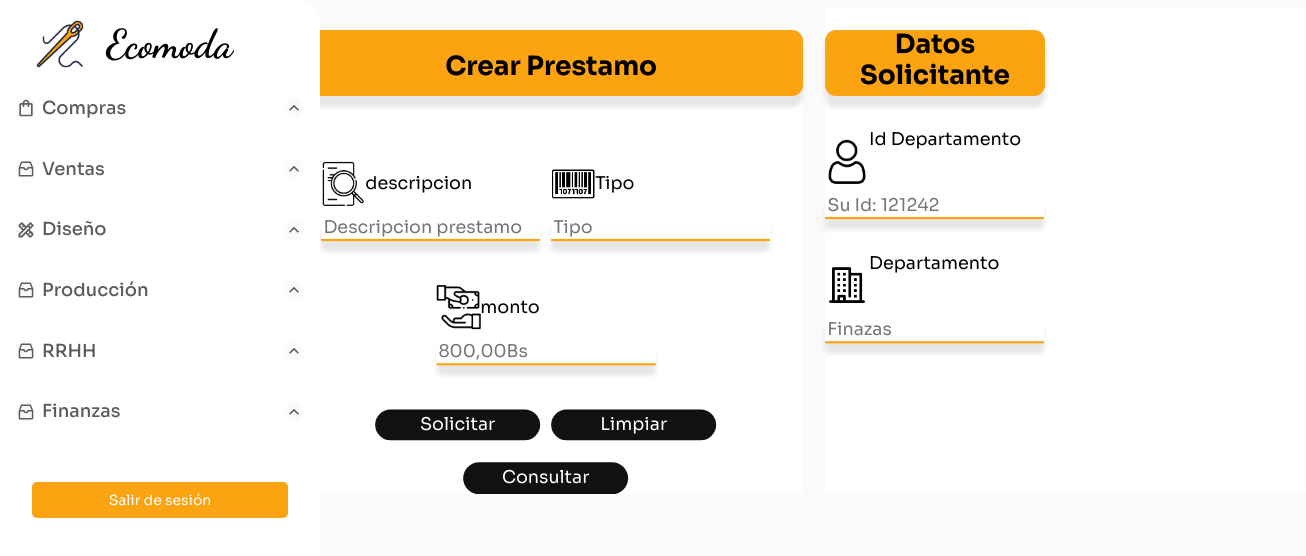
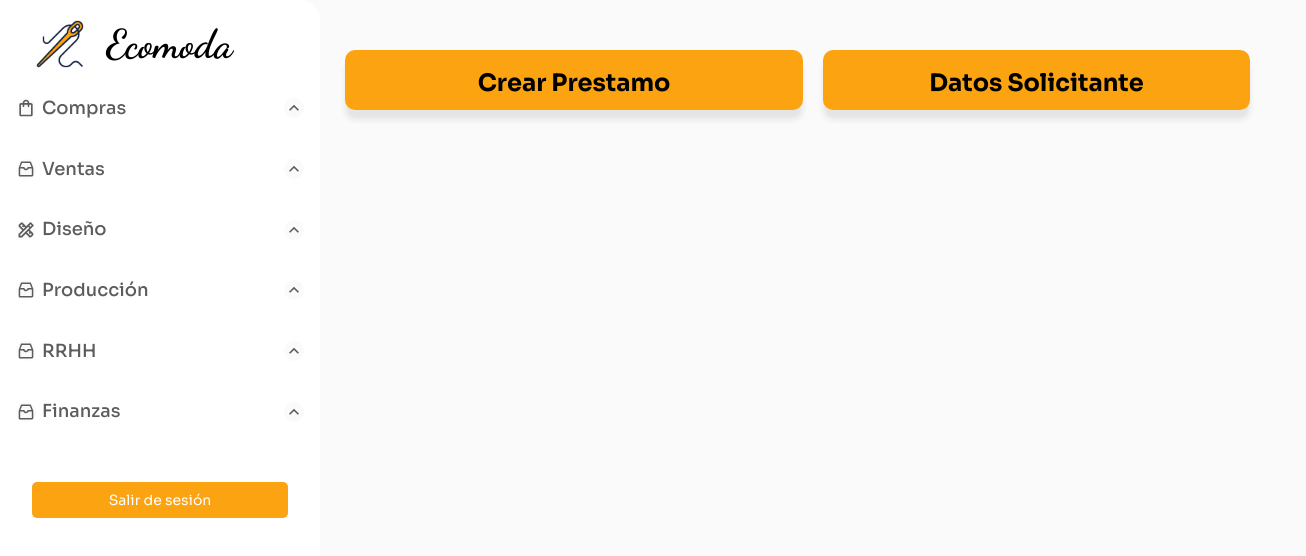
Before and after one commit to AndresBlade/ecomoda, a React (Vite) app: page /finanzas/loan in a window 1280 px wide. Shown: the top 556 px of the page, 1306 px wide, since content can reach past the window. Built offline with nearby package versions, Linux system fonts and the light colour scheme.

Commit message:
accordion and responsive changes
cambios reaizados

```diff
--- a/src/assets/global.css
+++ b/src/assets/global.css
@@ -680,17 +680,22 @@ img {
 .principal-finances{
 	display: flex;
 	justify-content: center;
-
+	width: 100%;
 }
 .request-table{
-	margin: 0 auto;
-	width: 80%;
+	display: flex;
+  flex-direction: column;
+  align-items: center;
+	width: 100%;
 }
 .loan-creation {
-	background-color: #ffffff;
+	position: relative;
+  	margin-bottom: 1rem;
+	width: 100%;
 }
 .loan-creation__title {
 	display: flex;
+	position: relative;
 	place-content: center;
 	height: 6rem;
 	border-radius: 1rem;
@@ -698,7 +703,35 @@ img {
 	margin: 0 auto;
 	margin-top: 2rem;
 	box-shadow: 0 1rem 0.5rem #e5e5e5;
+	z-index: 2;
+	cursor: pointer;
+	width: 100%;
 }
+.loan-creation__content{
+	display: flex;
+	position: relative;
+	flex-direction: column;
+	align-items: center;
+	margin-top: -1rem;
+	padding-top: 2rem;
+	background-color: rgb(255, 255, 255);
+	border-bottom-left-radius: 1rem;
+	border-bottom-right-radius: 1rem;
+	z-index: 1;
+	max-height: 0;
+	overflow: hidden;
+	overflow-x: auto;
+	transition: max-height 0.75s ease;
+	width: 100%;
+}
+.loan-creation__title.open-accordion__tittle{
+	box-shadow: 0 0rem 0rem #e5e5e5;
+}
+
+.loan-creation__content.open-accordion__content {
+	max-height: 100%;
+	box-shadow: 0 1rem 0.5rem #e5e5e5;
+  }
 .loan-creation__elements{
 	display: flex;
 	flex-direction: column;
@@ -717,6 +750,16 @@ img {
 	margin-right: 1rem;
 }
 
+.account-register{
+	position: relative;
+  	margin-bottom: 1rem;
+	  display: flex;
+	  flex-direction: column;
+	  align-items: center;
+	  width: 100%;
+
+}
+
 
 .loan__creation--input,
 .account-register__description{
@@ -724,6 +767,7 @@ img {
 	border-color: #fca311;
 	border-width: 0 0 0.2rem 0;
 	box-shadow: 0 1rem 0.5rem #e5e5e5;
+	margin-bottom: 1rem;
 }
 .loan-creation__input-submit {
 	display: flex;
@@ -742,6 +786,7 @@ img {
 	width: 15rem;
 	margin-right: 1rem;
 	margin-top: 2rem;
+	margin-bottom: 1rem;
 	padding: 0.5rem;
 }
 
@@ -855,23 +900,53 @@ height: 100%;
 }
 /*FIN*/
 .applicant-data {
-	background-color: #ffffff;
+	position: relative;
+  	margin-bottom: 1rem;
 	margin-left: 2rem;
+	margin-right: 1rem;
 	width: 100%;
 }
 .applicant-data__input {
 	margin-top: 2rem;
 }
 .applicant-data__tittle{
-	margin-top: 2rem;
+	display: flex;
+	position: relative;
+	place-content: center;
 	text-align: center;
+	height: 6rem;
 	border-radius: 1rem;
 	background-color: var(--primaryYellow);
+	margin-top: 2rem;
 	margin-right: 3rem;
+	margin-top: 2rem;
 	box-shadow: 0 1rem 0.5rem #e5e5e5;
-	width: 20rem;
-	height: 6rem;
+	z-index: 2;
+	cursor: pointer;
+	width: 100%;
+
 }
+.applicant-data__content{
+	display: flex;
+	position: relative;
+	flex-direction: column;
+	align-items: center;
+	margin-top: -1rem;
+	padding-top: 2rem;
+	background-color: rgb(255, 255, 255);
+	border-bottom-left-radius: 1rem;
+	border-bottom-right-radius: 1rem;
+	z-index: 1;
+	max-height: 0;
+	overflow: hidden;
+	transition: max-height 0.75s ease;
+
+}
+.applicant-data__content.open-accordion__content {
+	max-height: 100%;
+	box-shadow: 0 1rem 0.5rem #e5e5e5;
+  }
+
 .applicant-data__flex {
 	display: flex;
 	align-items: center;
@@ -910,7 +985,22 @@ height: 100%;
 .modal-table{
 	display: flex;
 	flex-direction: column;
+	overflow: scroll;
+	width: 100%;
+	border-collapse: collapse;
+
 }
+.modal-table.open-accordion__content {
+	max-height: 100%;
+	box-shadow: 0 1rem 0.5rem #e5e5e5;
+  }
+
+  .modal-table th,
+.modal-table td {
+  padding: 1rem;
+  text-align: left;
+}
+
 .modal-table__thead,
 /* .table{
 	display: flex;
@@ -937,6 +1027,7 @@ thead{
 	display: flex;
 	flex-direction: column;
 	justify-content: space-between;
+	margin-bottom: 1rem;
 }
 .modal-content{
 	display: flex;
@@ -1164,6 +1255,7 @@ thead{
 	gap: 1rem;
 }
 .request-type__table{
+	position: relative;
 	grid-column: 1/3;
 }
 .account{
@@ -1174,14 +1266,30 @@ thead{
 	gap: 1rem;
 }
 .account-table{
+	position: relative;
 	grid-column: 1/3;
 }
 .account-register__elements{
 	display: flex;
+	position: relative;
 	flex-direction: column;
 	align-items: center;
-	margin-top: 2rem;
+	margin-top: -1rem;
+	padding-top: 2rem;
+	background-color: rgb(255, 255, 255);
+	border-bottom-left-radius: 1rem;
+	border-bottom-right-radius: 1rem;
+	z-index: 1;
+	max-height: 0;
+	overflow: hidden;
+	transition: max-height 0.75s ease;
+	width: 100%;
 }
+.account-register__elements.open-accordion__content {
+	max-height: 100%;
+	box-shadow: 0 1rem 0.5rem #e5e5e5;
+  }
+
 .account-buttons__filter{
 	padding: 1rem;
 	display: flex;
@@ -1217,10 +1325,6 @@ thead{
 	}
 }
 @media (width >= 950px) {
-	.principal-finances{
-		transform: scale(1.1);
-
-	}
 	.loan-creation__elements {
 		padding: 2rem;
 		margin: 0 auto;
@@ -1242,3 +1346,14 @@ thead{
 		grid-column: 1/3;
 	}
 }
+
+@media (max-width: 768px) {
+	.modal-table {
+	  width: 100%;
+	}
+
+	.modal-table th,
+	.modal-table td {
+	  padding: 0.5rem;
+	}
+  }
--- a/src/pages/finances/Account.tsx
+++ b/src/pages/finances/Account.tsx
@@ -28,13 +28,27 @@ const Account = () => {
 
         form.current?.reset();
     };
+
+    const [isOpenTable, setIsOpenTable] = useState(false);
+
+    const handleToggleTable = () => {
+        setIsOpenTable(!isOpenTable);
+    };
+
+    const [isOpenRegister, setIsOpenRegister] = useState(false);
+
+    const handleToggleRegister = () => {
+        setIsOpenRegister(!isOpenRegister);
+    };
+
     return (
         <div className='account'>
             <div className='account-table'>
-            <table className="modal-table">
-            <div className="loan-creation__title loan-creation__title__modal">
+                <div className={`loan-creation__title loan-creation__title__modal ${isOpenTable ? "open-accordion__tittle" : "closed-accordion__tittle"}`} onClick={handleToggleTable}>
                     <h2>Consulta Cuenta</h2>
                 </div>
+                <div className={`loan-creation__content ${isOpenTable ? "open-accordion__content" : "closed-accordion__content"}`}>
+                    <table className="modal-table">
                         {/* Aqui se llama el componente Search que es el encargado de hacer la busqueda de las cuentas */}
                         <Search/>
                         <div className='account-buttons__filter'>
@@ -89,18 +103,22 @@ const Account = () => {
                         </tbody>
                     </table>
                 </div>
+
+            </div>
+
                 {/* Formulario para el registro de las cuentas */}
             <div className='account-register'>
-                <div className="loan-creation__title">
+                <div className={`loan-creation__title ${isOpenRegister ? "open-accordion__tittle" : "closed-accordion__tittle"}`} onClick={handleToggleRegister}>
                     <h2>Crear Cuenta</h2>
                 </div>
+
+                <div className={`account-register__elements ${isOpenRegister ? "open-accordion__content" : "closed-accordion__content"}`}>
                     <form ref={form} action="" method="post" onSubmit={handleSubmit}>
-                    <div className='account-register__elements'>
                         <Input onChange={(e)=>setDescripcion(e.target.value)}
                             type='text' className='account-register__description' placeholder='Descripcion Cuenta' title='descripcion' imgSrc={imagen1} altImg='descripcion' classImg='loan-creation__image--width' children='Descripcion' />
                         <Buttons type={'submit'} children={'Crear'} title={'crear'} className={'button-finances button-finances__account'} />
+                    </form>
                 </div>
-                </form>
             </div>
         </div>
     )
--- a/src/pages/finances/Loan.tsx
+++ b/src/pages/finances/Loan.tsx
@@ -41,16 +41,23 @@ export const Loan = () => {
         setError(false)
         clearInputs();
     };
+
+    const [isOpenRegister, setIsOpenRegister] = useState(false);
+
+    const handleToggleRegister = () => {
+        setIsOpenRegister(!isOpenRegister);
+    };
+
     return (
         <div className="principal-finances">
-            <form ref={form} action="" method="post" onSubmit={handleSubmit}>
 
-                <div className="loan-creation"> {/* div for loan creation */}
-                    <div className="loan-creation__title">
-                        <h2>Crear Prestamo</h2>
-                    </div>
+            <div className="loan-creation"> {/* div for loan creation */}
+                <div className={`loan-creation__title ${isOpenRegister ? "open-accordion__tittle" : "closed-accordion__tittle"}`} onClick={handleToggleRegister}>
+                    <h2>Crear Prestamo</h2>
+                </div>
+                <div className={`loan-creation__content ${isOpenRegister ? "open-accordion__content" : "closed-accordion__content"}`}>
+                    <form ref={form} action="" method="post" onSubmit={handleSubmit}>
                         <div className="loan-creation__elements">
-
                             <div className="loan-creation__container--input
                             loan-creation__container--input-descripcion">
                                 <Input onChange={
@@ -84,8 +91,10 @@ export const Loan = () => {
                             <Buttons onClick={clearInputs} type='reset' title='limpiar' children="Limpiar" className='button-finances'/>
                             <Buttons onClick={()=> setIsOpen(true)} type='button' title='consultar'children='Consultar' className='button-finances button-finances-grid'/>
                         </div>
-                    </div>
-                </form>
+                    </form>
+                </div>
+            </div>
+
                     {/* Here end div Principal-Finances */}
                 <ApplicantData/>
         </div>
--- a/src/pages/finances/RequestType.tsx
+++ b/src/pages/finances/RequestType.tsx
@@ -23,13 +23,27 @@ const RequestType = () => {
 
         form.current?.reset();
     }
+
+    const [isOpenTable, setIsOpenTable] = useState(false);
+
+    const handleToggleTable = () => {
+        setIsOpenTable(!isOpenTable);
+    };
+
+    const [isOpenRegister, setIsOpenRegister] = useState(false);
+
+    const handleToggleRegister = () => {
+        setIsOpenRegister(!isOpenRegister);
+    };
+
     return (
         <div className='request-type__container'>
             <div className='request-type__table'>
 
-                <div className="loan-creation__title loan-creation__title__modal">
+                    <div className={`loan-creation__title loan-creation__title__modal ${isOpenTable ? "open-accordion__tittle" : "closed-accordion__tittle"}`} onClick={handleToggleTable}>
                         <h2>Consulta Tipo Prestamos</h2>
                     </div>
+                    <div className={`loan-creation__content ${isOpenTable ? "open-accordion__content" : "closed-accordion__content"}`}>
                         {/* Aqui se llama el componente Search que es el encargado de hacer la busqueda de las cuentas */}
                         <div className='account-buttons__filter'>
                             <Buttons type={'submit'} children={'Inactivas'} title={'consultar'} className={'button-finances button-finances__account'} onClick={()=>{
@@ -84,18 +98,21 @@ const RequestType = () => {
                             </tbody>
                         </table>
                     </div>
+
+            </div>
                 {/* Formulario para el registro de las cuentas */}
             <div className='account-register'>
-            <div className="loan-creation__title">
+                <div className={`loan-creation__title ${isOpenRegister ? "open-accordion__tittle" : "closed-accordion__tittle"}`} onClick={handleToggleRegister}>
                     <h2>Crear Tipo Prestamo</h2>
                 </div>
+                <div className={`account-register__elements ${isOpenRegister ? "open-accordion__content" : "closed-accordion__content"}`}>
                     <form ref={form} action="" method="post" onSubmit={handleSubmit}>
-                <div className='account-register__elements'>
+
                         <Input onChange={(e)=>setDescripcion(e.target.value)}
                             type='text' className='account-register__description' placeholder='Descripcion tipo prestamo' title='descripcion' imgSrc={imagen1} altImg='descripcion' classImg='loan-creation__image--width' children='Descripcion' />
                         <Buttons type={'submit'} children={'Crear'} title={'crear'} className={'button-finances button-finances__account'} />
+                    </form>
                 </div>
-            </form>
             </div>
     </div>
   )
--- a/src/pages/finances/components/ApplicantData.tsx
+++ b/src/pages/finances/components/ApplicantData.tsx
@@ -1,16 +1,27 @@
 import Input from './Input'
 import imagen5 from '../../../assets/icons_finances/usuario.png'
 import imagen6 from '../../../assets/icons_finances/departamento.png'
+import { useState } from 'react';
 
 const ApplicantData = () => {
+
+  const [isOpenRegister, setIsOpenRegister] = useState(false);
+
+    const handleToggleRegister = () => {
+        setIsOpenRegister(!isOpenRegister);
+    };
+
   return (
     <div className="applicant-data">
-      <div className="applicant-data__tittle">
+      <div className={`applicant-data__tittle ${isOpenRegister ? "open-accordion__tittle" : "closed-accordion__tittle"}`} onClick={handleToggleRegister}>
           <h2>Datos Solicitante</h2>
       </div>
-      <Input imgSrc={imagen5} altImg='id' classImg='loan-creation__image--width applicant-data__width' type='text' className='loan__creation--input' placeholder='Su Id: 121242' title='idDepartamento'  children='Id Departamento' />
+      <div className={`applicant-data__content ${isOpenRegister ? "open-accordion__content" : "closed-accordion__content"}`}>
+        <Input imgSrc={imagen5} altImg='id' classImg='loan-creation__image--width applicant-data__width' type='text' className='loan__creation--input' placeholder='Su Id: 121242' title='idDepartamento'  children='Id Departamento' />
 
-      <Input imgSrc={imagen6} altImg='Departamento' classImg='loan-creation__image--width applicant-data__width' children='Departamento' type='text' className='loan__creation--input' placeholder='Finazas' title='departamento'/>
+        <Input imgSrc={imagen6} altImg='Departamento' classImg='loan-creation__image--width applicant-data__width' children='Departamento' type='text' className='loan__creation--input' placeholder='Finazas' title='departamento'/>
+      </div>
+
     </div>
   )
 }
```
Also changed, not shown: src/pages/finances/AcceptLoan.tsx (+16 -4 lines). Lines whose indentation alone changed are shown as unchanged.
